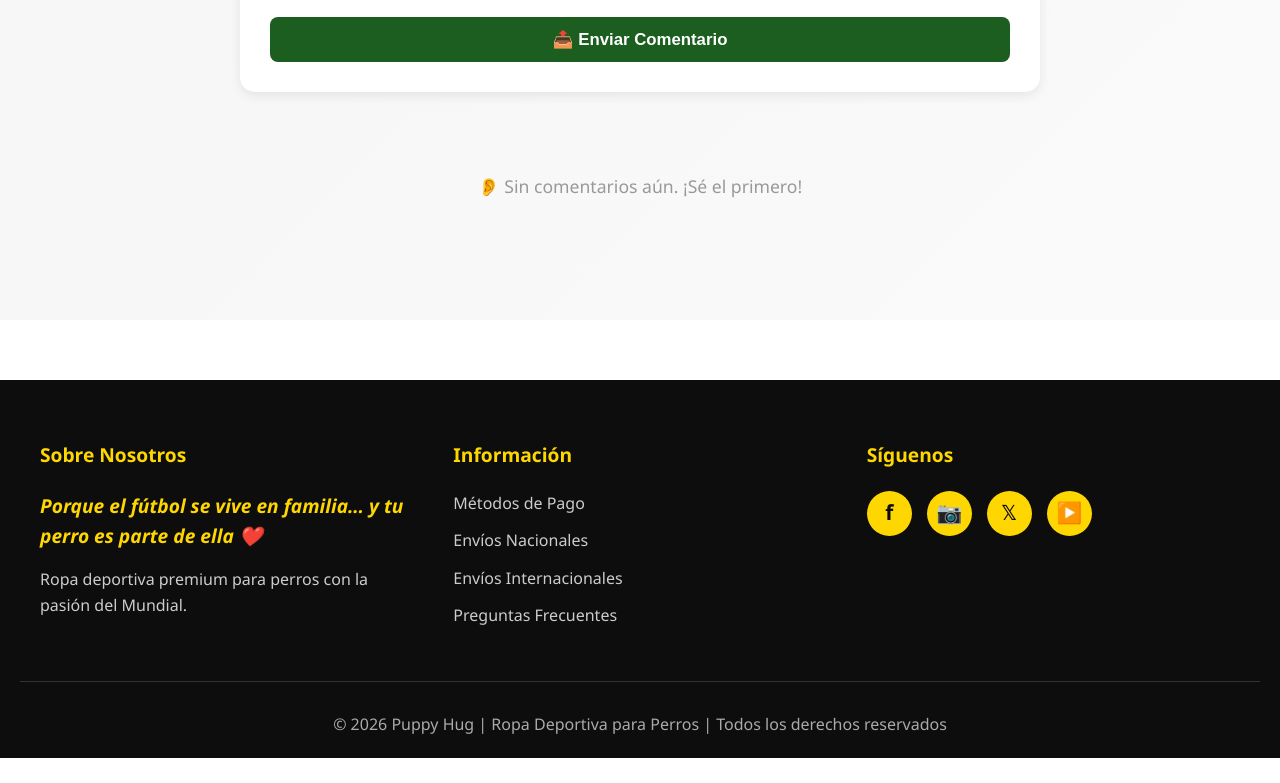
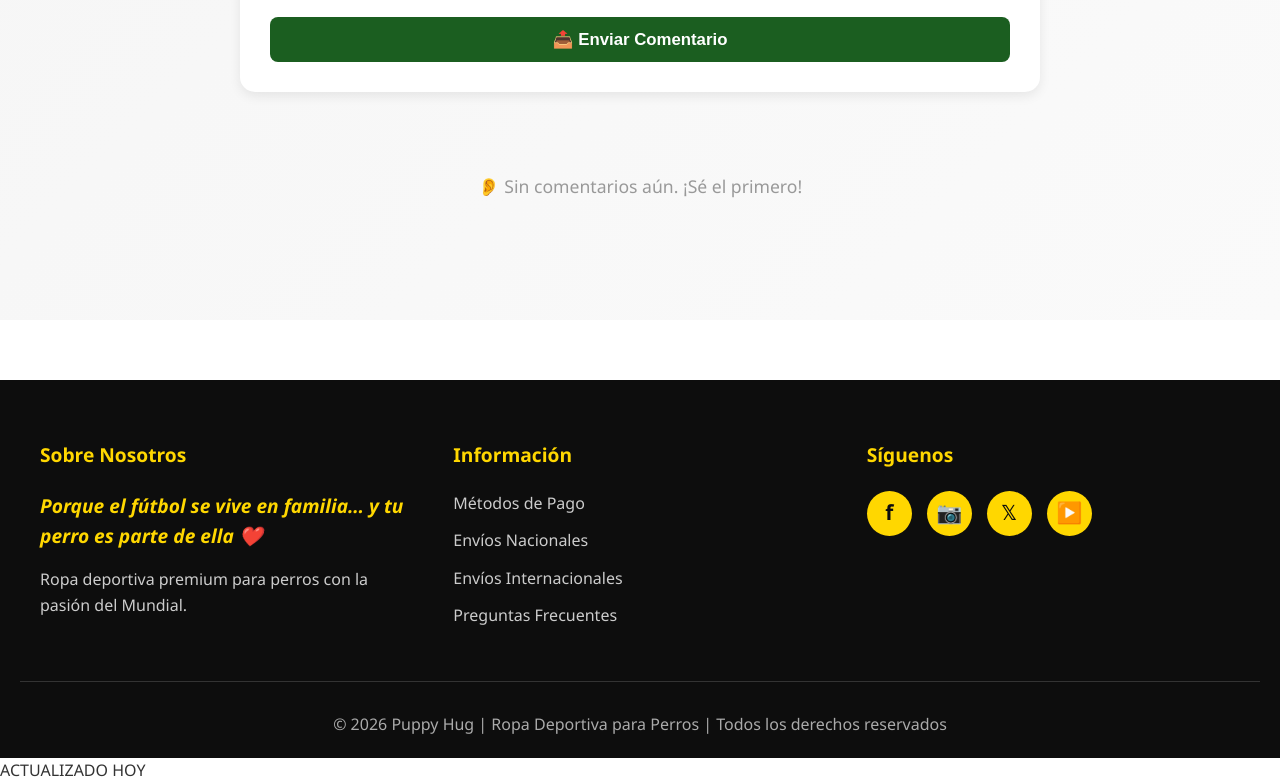
Before and after one commit to slsalazar3-spec/perritor, a plain HTML site: page index.html in a window 1280 px wide. Shown: the part 2270-3053 px from the top of the page. Before the commit the page ends 3028 px from the top, so only its background shows below. Drawn offline with Linux system fonts and the light colour scheme.

Commit message:
Actualizacion del index

```diff
--- a/index.html
+++ b/index.html
@@ -1192,3 +1192,4 @@
     </script>
 </body>
 </html>
+<p>ACTUALIZADO HOY</p>
```
